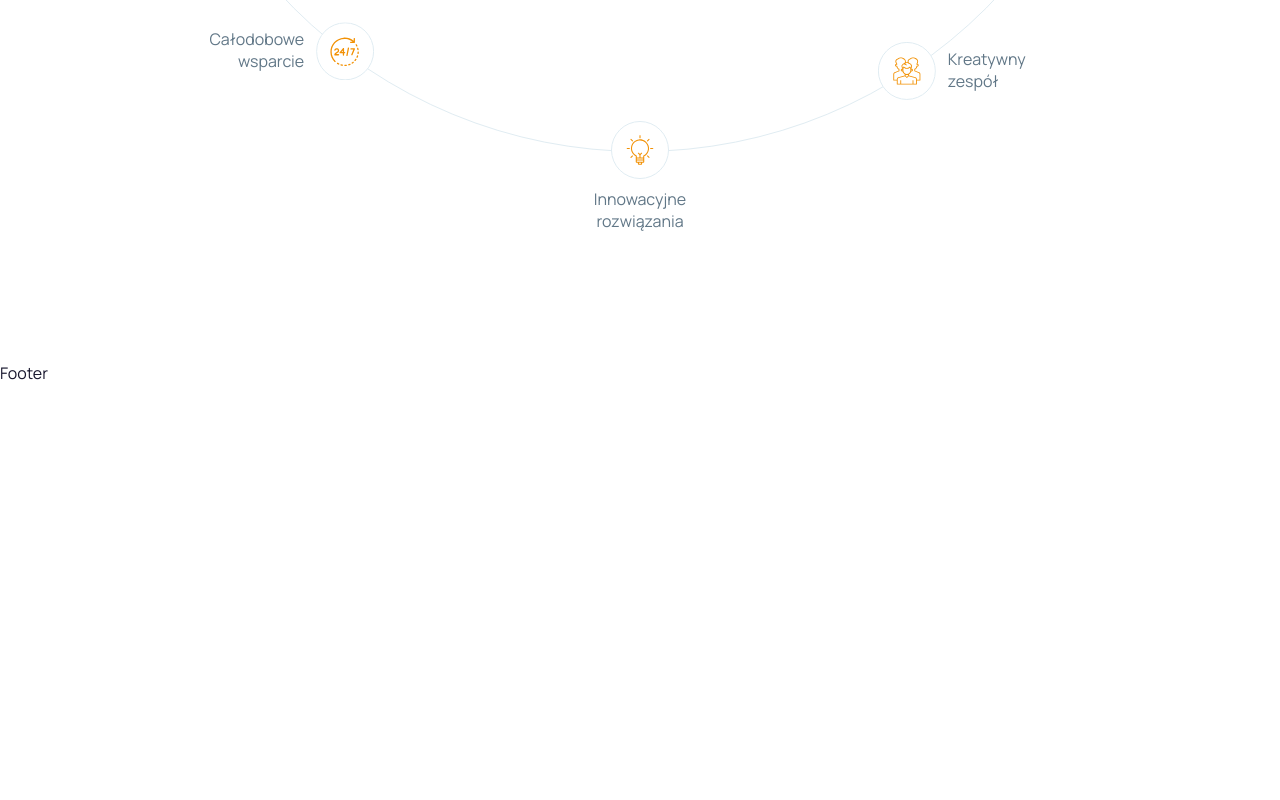
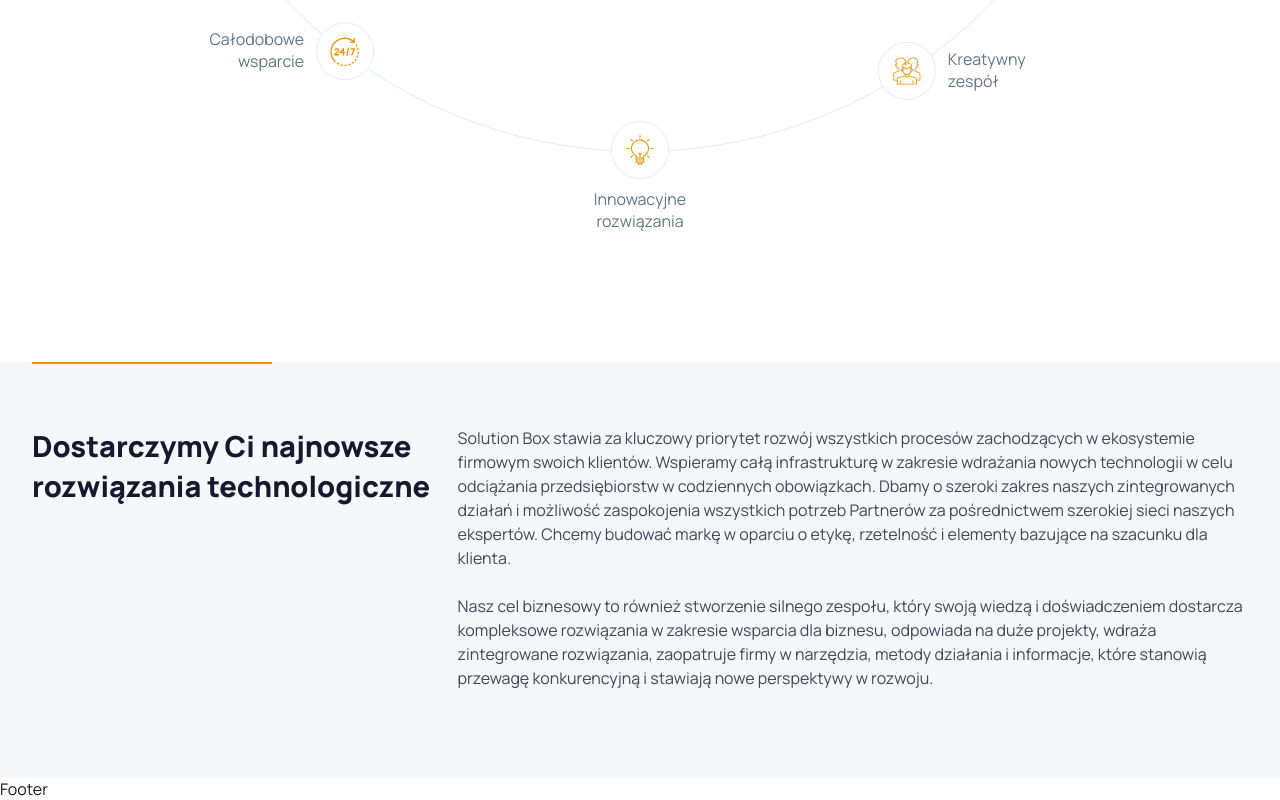
Before and after one commit to CodasticFantastic/solutionbox_website, a Next.js app: page / in a window 1280 px wide. Shown: the part 1806-2606 px from the top of the page. Before the commit the page ends 2190 px from the top, so only its background shows below. Built offline with nearby package versions, Linux system fonts and the light colour scheme.

Commit message:
DeliveringNewestTechSolutions section added

```diff
--- a/src/app/page.tsx
+++ b/src/app/page.tsx
@@ -1,6 +1,7 @@
 import OurServicesSection from "@/components/sections/presentableSections/ourServicesSection/OurServicesSection";
 import WhyUsSection from "@/components/sections/presentableSections/whyUsSection/WhyUsSection";
 import HomePageHeroSection from "@/components/sections/presentableSections/homePageHeroSection/HomePageHeroSection";
+import DeliveringNewestTechSolutionsSection from "@/components/sections/presentableSections/DeliveringNewestTechSolutionsSection/DeliveringNewestTechSolutionsSection";
 
 export default function Home() {
   return (
@@ -8,6 +9,7 @@ export default function Home() {
       <HomePageHeroSection />
       <OurServicesSection />
       <WhyUsSection />
+      <DeliveringNewestTechSolutionsSection />
     </main>
   );
 }
--- /dev/null
+++ b/src/components/sections/presentableSections/DeliveringNewestTechSolutionsSection/DeliveringNewestTechSolutionsSection.tsx
@@ -0,0 +1,26 @@
+import styles from "./deliveringNewestTechSolutionsSection.module.scss";
+
+export default function DeliveringNewestTechSolutionsSection() {
+  return (
+    <section className={styles.weSolveYourProblemsSection}>
+      <div className={`container ${styles.sectionContainer}`}>
+        <div className={styles.left}>
+          <h2>Dostarczymy Ci najnowsze rozwiązania technologiczne</h2>
+        </div>
+        <div className={styles.right}>
+          <p>
+            Solution Box stawia za kluczowy priorytet rozwój wszystkich procesów zachodzących w ekosystemie firmowym swoich klientów. Wspieramy całą
+            infrastrukturę w zakresie wdrażania nowych technologii w celu odciążania przedsiębiorstw w codziennych obowiązkach. Dbamy o szeroki zakres naszych
+            zintegrowanych działań i możliwość zaspokojenia wszystkich potrzeb Partnerów za pośrednictwem szerokiej sieci naszych ekspertów. Chcemy budować
+            markę w oparciu o etykę, rzetelność i elementy bazujące na szacunku dla klienta.
+          </p>
+          <p>
+            Nasz cel biznesowy to również stworzenie silnego zespołu, który swoją wiedzą i doświadczeniem dostarcza kompleksowe rozwiązania w zakresie wsparcia
+            dla biznesu, odpowiada na duże projekty, wdraża zintegrowane rozwiązania, zaopatruje firmy w narzędzia, metody działania i informacje, które
+            stanowią przewagę konkurencyjną i stawiają nowe perspektywy w rozwoju.
+          </p>
+        </div>
+      </div>
+    </section>
+  );
+}
--- /dev/null
+++ b/src/components/sections/presentableSections/DeliveringNewestTechSolutionsSection/deliveringNewestTechSolutionsSection.module.scss
@@ -0,0 +1,70 @@
+.weSolveYourProblemsSection {
+  background-color: var(--bg-light-blue);
+
+  .sectionContainer {
+    position: relative;
+    padding-top: 64px;
+    padding-bottom: 64px;
+    display: flex;
+
+    &::before {
+      content: "";
+      position: absolute;
+      top: 0;
+      left: 32px;
+      width: 240px;
+      height: 2px;
+      background-color: var(--border-color-primary);
+    }
+
+    .left {
+      width: 35%;
+
+      h2 {
+        font-size: 29px;
+        font-weight: 800;
+      }
+    }
+
+    .right {
+      width: 65%;
+      color: var(--font-dark-opacity);
+
+      p {
+        margin-bottom: 24px;
+        line-height: 1.5;
+      }
+    }
+  }
+}
+
+@media (max-width: 750px) {
+  .weSolveYourProblemsSection {
+    .sectionContainer {
+      flex-direction: column;
+      align-items: center;
+
+      &::before {
+        left: 50%;
+        transform: translate(-50%, 0);
+      }
+
+      .left {
+        width: 100%;
+
+        h2 {
+          text-align: center;
+          margin-bottom: 32px;
+        }
+      }
+
+      .right {
+        width: 100%;
+
+        p {
+          text-align: center;
+        }
+      }
+    }
+  }
+}
```
